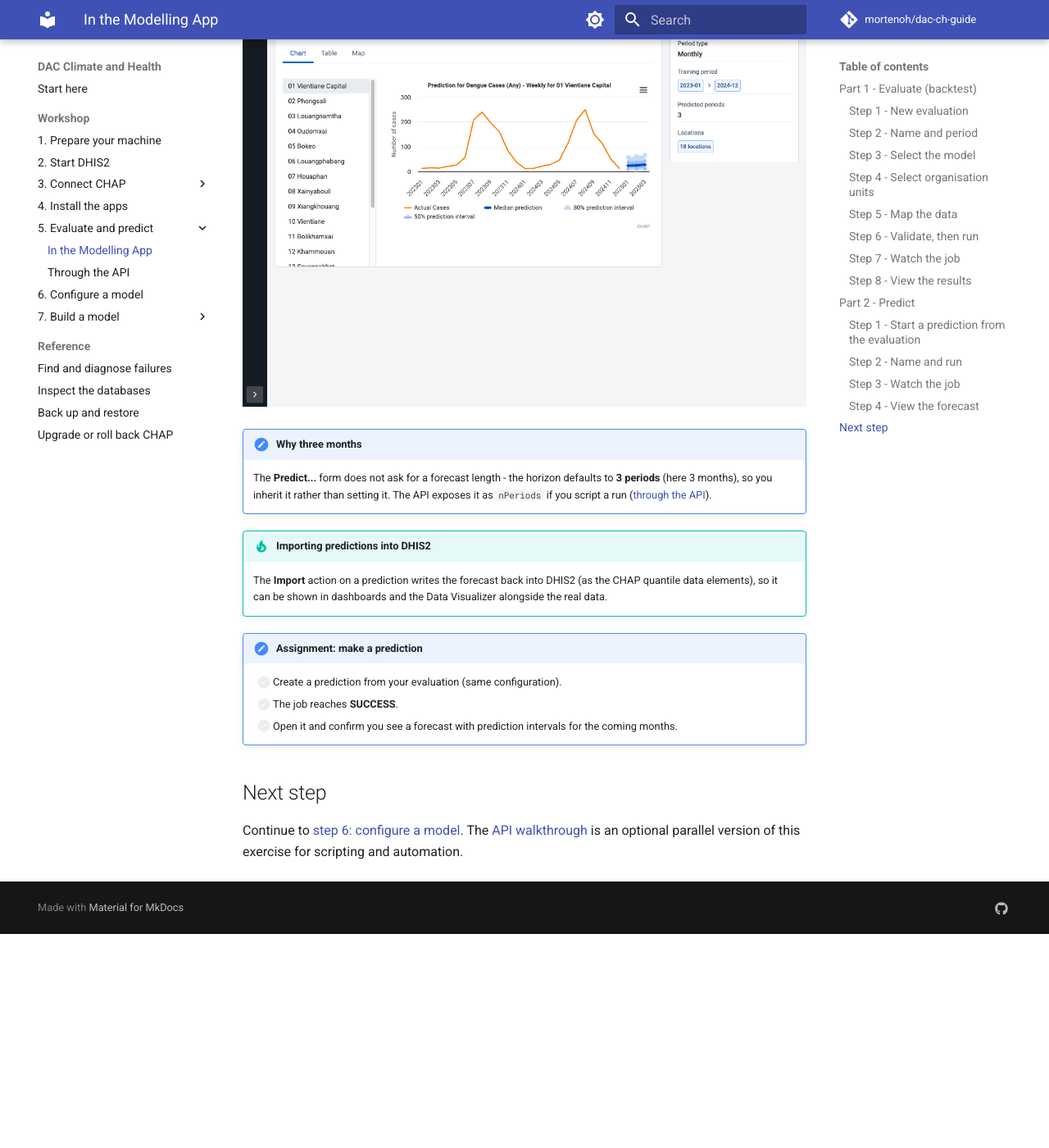
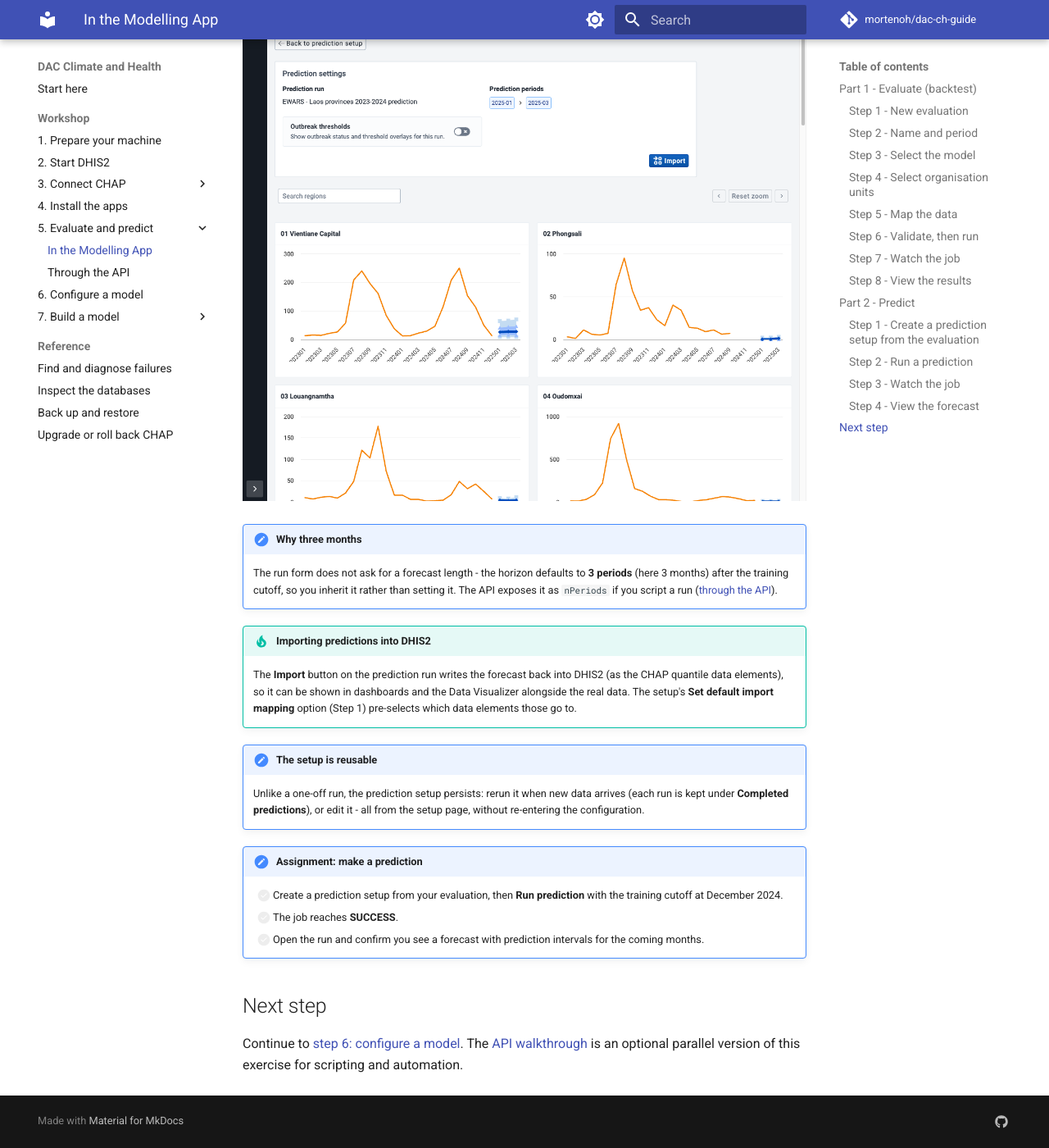
Before and after one commit to mortenoh/dac-ch-guide, an MkDocs documentation site: the page built from docs/modelling/with-ui.md, in a window 1280 px wide and 1400 px high, scrolled down 9554 px. Shown: the whole window at 82% size. Built offline with MkDocs 1.6.1 and Material for MkDocs 9.7.7, drawn with Linux system fonts in a browser that asks for light colours; comment, search, counter and statistics services are not loaded; before the commit the page ends 10693 px from its top, so only the background shows below that; some of the changed text lies outside the part shown.

Commit message:
docs: refresh Modeling app screenshots and update predict flow for app 6.0.0
Recapture every Modeling-app screenshot against the new 6.0.0 app on the
Laos climate demo, driven through real evaluation and prediction runs:

- evaluate: models list, new-evaluation form, model picker, org-unit
  selector (Province level), data mapping, completed form, running job,
  and the all-locations / single-province results
- predict: create-setup dialog, running job, and per-province forecast
- modeller track: custom my-model in the picker and an evaluation run

Rewrite with-ui.md Part 2 for the new two-step prediction workflow:
Create prediction setup -> Run prediction (with a training-period cutoff),
replacing the old one-shot 'Predict...' form. Fix Part 1 step 3: the model
picker confirms with 'Use this model', not 'Confirm Selection'.

Add fresh model-new-form / model-form-filled captures (not yet referenced;
the configure-a-model UI section stays deferred).

```diff
--- a/docs/modelling/with-ui.md
+++ b/docs/modelling/with-ui.md
@@ -24,7 +24,8 @@ settings for a run.
 
 ### Step 3 - Select the model
 
-Click **Select model** and choose **CHAP-EWARS Model (chapkit)**, then **Confirm Selection**.
+Click **Select model**, pick **CHAP-EWARS Model (chapkit)** from the list (the panel on the
+right shows its target, covariates, and period type), then click **Use this model**.
 
 ![Model picker](img/eval-model-picker.png)
 
@@ -91,51 +92,66 @@ the actual disease cases; use the location list to look at one province at a tim
 
 ## Part 2 - Predict
 
-A prediction uses the same setup but **forecasts the future** instead of scoring the past.
+A prediction uses the same configuration but **forecasts the future** instead of scoring the
+past. In the app this is a two-step pattern: you create a reusable **prediction setup** from
+your evaluation, then **run** forecasts from it.
 
-### Step 1 - Start a prediction from the evaluation
+### Step 1 - Create a prediction setup from the evaluation
 
-On the evaluation's result page, under **Quick actions**, click **Predict...** and confirm
-**Continue**. This opens a prediction form pre-filled with the same model, organisation units,
-and data mapping.
+On the evaluation's result page, under **Quick actions**, click **Create prediction setup**. A
+prediction setup carries over the model, organisation units, periods, and data mapping from your
+evaluation, so you do not re-enter any of it. Give it a name (`EWARS - Laos provinces 2023-2024`)
+and click **Save**. (Leave **Set default import mapping** off for now - that only pre-selects
+where imported forecasts land.)
 
-### Step 2 - Name and run
+![Create prediction setup](img/predict-form-filled.png)
 
-Give it a name (`EWARS - Laos provinces 2023-2024`) and click **Start import**. Everything else
-is already set from the evaluation.
+### Step 2 - Run a prediction
 
-![Prediction form, pre-filled](img/predict-form-filled.png)
+The setup opens on its own page with no runs yet. Under **Quick actions**, click **Run
+prediction**. The run form is pre-filled from the setup; the one thing you set is the **last
+training period** - the cutoff the model trains up to and forecasts *after*. Choose **December
+2024** (the end of your data), then click **Run prediction**. The model forecasts the next
+3 months from there.
 
 ### Step 3 - Watch the job
 
-As before, the run shows up under **Jobs**. A prediction is quicker than a backtest - it only
-forecasts forward.
+As before, the run shows up under **Jobs**, here as **Make prediction**. A prediction is quicker
+than a backtest - it only forecasts forward.
 
 ![The prediction job running](img/predict-job-running.png)
 
 ### Step 4 - View the forecast
 
-Open the prediction from **Predict**. The chart shows the actual history plus the **median
-prediction** and the **50% / 80% prediction intervals** for the next 3 months
-(`2025-01` to `2025-03`). The **Table** and **Map** tabs show the same forecast as numbers and
-on a map.
+Back on the prediction setup page, the finished run is listed under **Completed predictions**
+with its **prediction periods** (`2025-01` to `2025-03`) and **training data cutoff**
+(December 2024). Open it. The **Prediction details** page shows one chart per province: the
+actual history plus the forecast - the **median prediction** and the **50% / 80% prediction
+intervals** - for the coming 3 months.
 
 ![Prediction forecast with intervals](img/predict-results.png)
 
 !!! note "Why three months"
-    The **Predict...** form does not ask for a forecast length - the horizon defaults to
-    **3 periods** (here 3 months), so you inherit it rather than setting it. The API exposes it
-    as `nPeriods` if you script a run ([through the API](with-curl.md)).
+    The run form does not ask for a forecast length - the horizon defaults to **3 periods**
+    (here 3 months) after the training cutoff, so you inherit it rather than setting it. The API
+    exposes it as `nPeriods` if you script a run ([through the API](with-curl.md)).
 
 !!! tip "Importing predictions into DHIS2"
-    The **Import** action on a prediction writes the forecast back into DHIS2 (as the CHAP
+    The **Import** button on the prediction run writes the forecast back into DHIS2 (as the CHAP
     quantile data elements), so it can be shown in dashboards and the Data Visualizer alongside
-    the real data.
+    the real data. The setup's **Set default import mapping** option (Step 1) pre-selects which
+    data elements those go to.
+
+!!! note "The setup is reusable"
+    Unlike a one-off run, the prediction setup persists: rerun it when new data arrives (each run
+    is kept under **Completed predictions**), or edit it - all from the setup page, without
+    re-entering the configuration.
 
 !!! note "Assignment: make a prediction"
-    - [ ] Create a prediction from your evaluation (same configuration).
+    - [ ] Create a prediction setup from your evaluation, then **Run prediction** with the
+      training cutoff at December 2024.
     - [ ] The job reaches **SUCCESS**.
-    - [ ] Open it and confirm you see a forecast with prediction intervals for the coming
+    - [ ] Open the run and confirm you see a forecast with prediction intervals for the coming
       months.
 
 ## Next step
```
Also changed, not shown: docs/getting-started/img/modeling-app-models.png, docs/modelling/img/chapkit-eval-result.png, docs/modelling/img/chapkit-model-picker.png, docs/modelling/img/eval-form-filled.png, docs/modelling/img/eval-job-running.png, docs/modelling/img/eval-mapping-filled.png, docs/modelling/img/eval-model-picker.png, docs/modelling/img/eval-new-form.png, docs/modelling/img/eval-orgunits.png, docs/modelling/img/eval-results-location.png, docs/modelling/img/eval-results.png, docs/modelling/img/model-form-filled.png (added), docs/modelling/img/model-new-form.png (added), docs/modelling/img/predict-form-filled.png, 2 more files.
